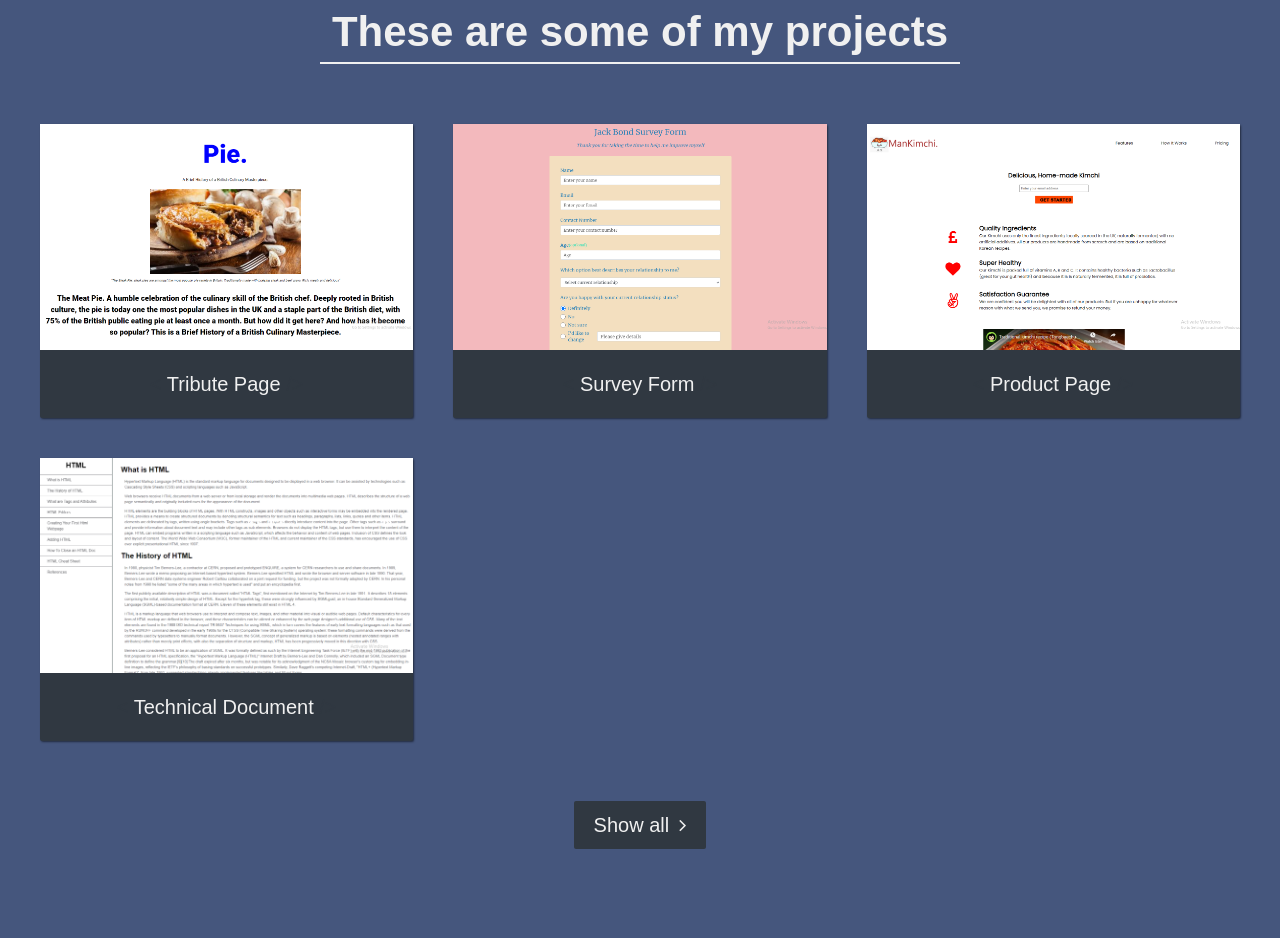
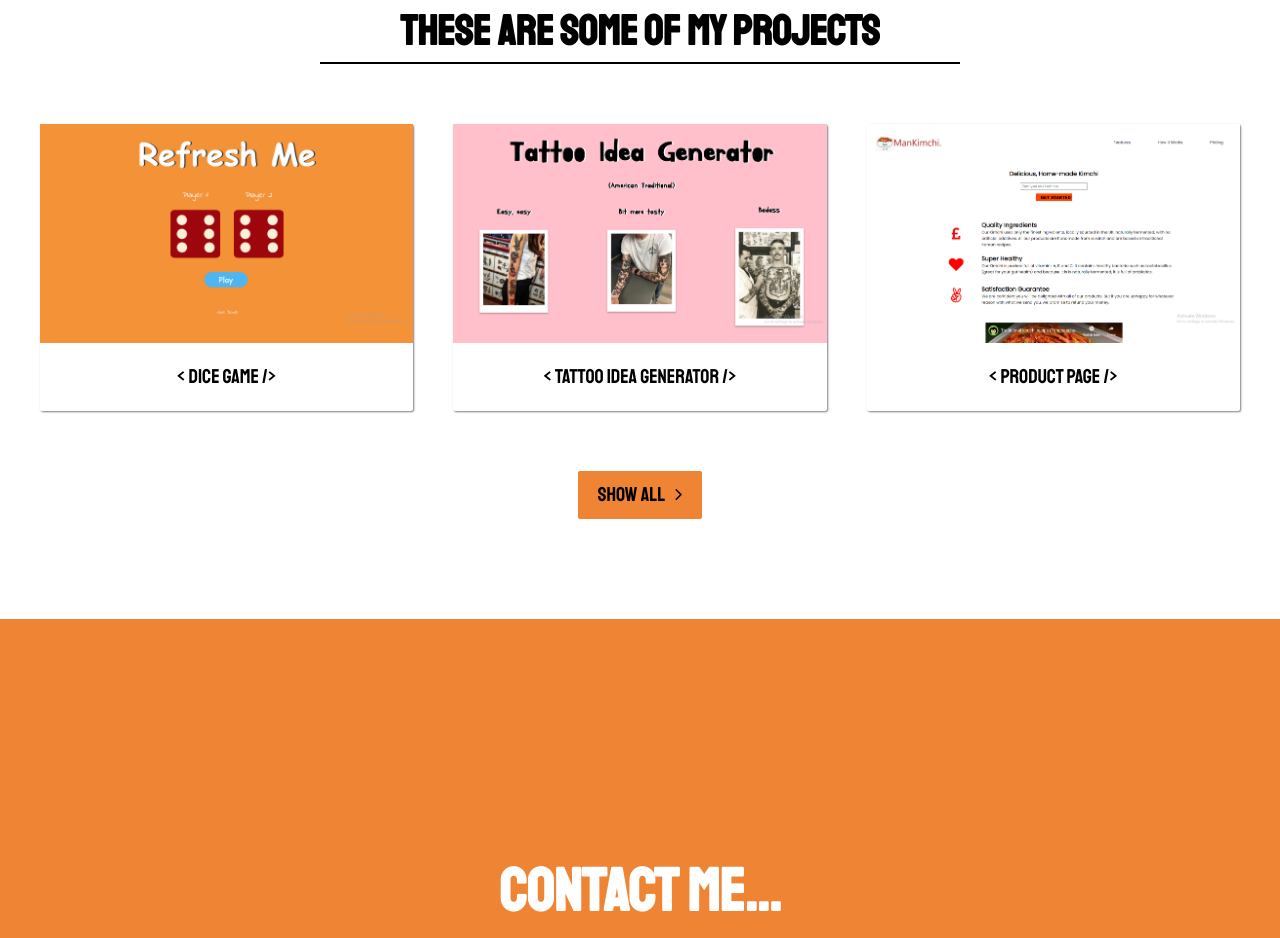
Before and after one commit to back-jond1992/5thProject-PersonalProfile, a plain HTML site: page index.html in a window 1280 px wide. Shown: the part 897-1835 px from the top of the page. Drawn offline with Linux system fonts and the light colour scheme.

Commit message:
updated profile

```diff
--- a/index.html
+++ b/index.html
@@ -1,6 +1,9 @@
 <!DOCTYPE html>
 <html lang="en">
 <head>
+    <link rel="preconnect" href="https://fonts.googleapis.com">
+    <link rel="preconnect" href="https://fonts.gstatic.com" crossorigin>
+    <link href="https://fonts.googleapis.com/css2?family=Staatliches&display=swap" rel="stylesheet">
     <link rel="stylesheet" href="style.css">
     <link rel="stylesheet" href="https://cdnjs.cloudflare.com/ajax/libs/font-awesome/4.7.0/css/font-awesome.min.css">
     <meta charset="UTF-8">
@@ -32,33 +35,33 @@
 
         <div class="projects-grid">
             <a
-                href="https://pietributepage.netlify.app/"
+                href="https://jack-bond-simple-dicegame.netlify.app/"
                 target="_blank"
                 class="project project-tile"
             >
                 <img class="project-image"
 
-                src="tributepage.png"
+                src="dice_game.png"
                 alt="project"
                 />
                 <p class="project-title">
                     <span class="code">&lt;</span>
-                    Tribute Page
+                    Dice Game
                     <span class="code">&#47;&gt;</span>
                 </p>
             </a>
             <a
-                href="https://jackbondsurveyform.netlify.app/"
+                href="https://tattoo-idea-generator.netlify.app/"
                 target="_blank"
                 class="project project-tile"
             >
             <img class="project-image"
-            src="surveryform.png"
+            src="tattoo_idea_generator.png"
             alt="project"
             />
             <p class="project-title">
                 <span class="code">&lt;</span>
-                Survey Form
+                Tattoo Idea Generator
                 <span class="code">&#47;&gt;</span>
                 </p>
             </a>
@@ -77,21 +80,6 @@
                 <span class="code">&#47;&gt;</span>
                 </p>
             </a>
-            <a
-                href="hmtltechdoc.netlify.app"
-                target="_blank"
-                class="project project-tile"
-            >
-            <img class="project-image"
-                src="techdoc.png"
-                alt="project"
-            />
-            <p class="project-title">
-                <span class="code">&lt;</span>
-                Technical Document
-                <span class="code">&#47;&gt;</span>
-            </p>
-        </a>
     </div>
 
     <a
--- a/style.css
+++ b/style.css
@@ -1,10 +1,3 @@
-:root {
-    --main-white: #f0f0f0;
-    --main-red: #be3144;
-    --main-blue: #45567d;
-    --main-gray: #303841;
-  }
-
 * {
     margin:0;
     padding: 0;
@@ -41,16 +34,16 @@
 }
 
 body {
-      font-family: 'poppins', sans-serif;
+    font-family: 'Staatliches', cursive;
     font-size: 1.8rem;
     font-weight: 400;
     line-height: 1.4;
-      color: var(--main-white);
+    color: white;
 }
 
 h1,
 h2 {
-      font-family: 'Raleway', sans-serif;
+    font-family: 'Staatliches', cursive;
     font-weight: 700;
     text-align: center;
 }
@@ -69,7 +62,7 @@
 
 a {
     text-decoration: none;
-      color: var(--main-white);
+    color: black;
 }
 
 img {
@@ -84,7 +77,7 @@
     top: 0;
     left: 0;
     width: 100%;
-      background: var(--main-red);
+    background: #EE8434;
     box-shadow: 0 2px 0 rgba(0, 0, 0, 0.4);
     z-index: 10;
 }
@@ -111,7 +104,7 @@
 }
 
 .nav-list a:hover {
-      background: var(--main-blue);
+    background: white;
 }
 
 .welcome-section {
@@ -129,19 +122,20 @@
     font-size: 3rem;
     font-weight: 200;
     font-style: italic;
-      color: var(--main-red);
+    color:white;
 }
 
 .projects-section {
     text-align: center;
     padding: 10rem 2rem;
-      background: var(--main-blue);
+    background: white;
 }
 
 .projects-section-header {
     max-width: 640px;
     margin: 0 auto 6rem auto;
-      border-bottom: 0.2rem solid var(--main-white);
+    border-bottom: 0.2rem solid black;
+    color:black;
 }
 
 @media (max-width: 28.75em) {
@@ -171,13 +165,13 @@
 }
 
 .project {
-      background: var(--main-gray);
+    background: white;
     box-shadow: 1px 1px 2px rgba(0, 0, 0, 0.5);
     border-radius: 2px;
 }
 
 .code {
-      color: var(--main-gray);
+    color: black;
     transition: color 0.3s ease-out;
 }
 
@@ -204,12 +198,12 @@
 
 .btn-show-all {
     font-size: 2rem;
-      background: var(--main-gray);
+    background: #EE8434;
     transition: background 0.3s ease-out;
 }
 
 .btn-show-all:hover {
-      background: var(--main-red);
+    background: red;
 }
 
 .btn-show-all:hover > i {
@@ -231,7 +225,7 @@
     width: 100%;
     height: 80vh;
     padding: 0 2rem;
-      background: var(--main-gray);
+    background: #EE8434;
 }
 
 .contact-section-header > h2 {
@@ -259,7 +253,7 @@
 
 .contact-details {
     font-size: 2.4rem;
-      text-shadow: 2px 2px 1px #1f1f1f;
+    text-shadow: 2px 2px 1px white;
     transition: transform 0.3s ease-out;
 }
 
```
Also changed, not shown: Tattoo Idea Generator.png (added), dice_game.png (added), tattoo_idea_generator.png (added). Lines whose indentation alone changed are shown as unchanged.
